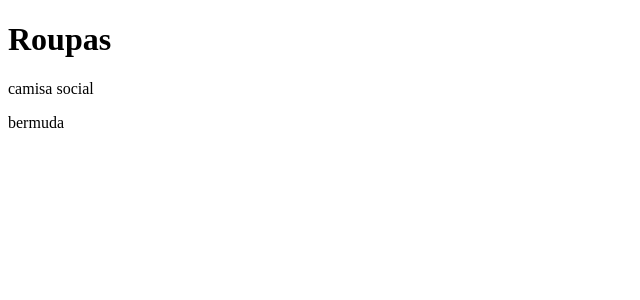
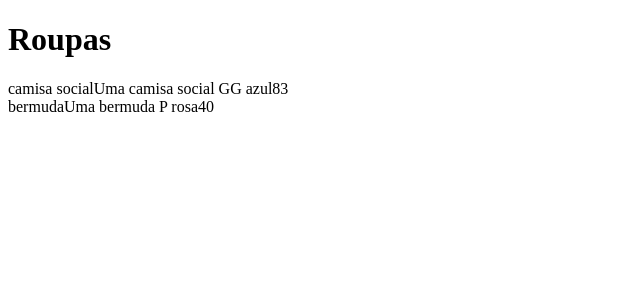
Before and after one commit to IcaroRangel/rest-react, a React (Create React App) app in the folder frontend/: page / in a window 1280 px wide. Shown: the top 300 px of the page, without its empty margins (0-640 px from the left). Built offline with nearby package versions, Linux system fonts and the light colour scheme.

Commit message:
add styled-components

```diff
--- a/frontend/package.json
+++ b/frontend/package.json
@@ -10,9 +10,11 @@
     "@types/node": "^12.0.0",
     "@types/react": "^17.0.0",
     "@types/react-dom": "^17.0.0",
+    "@types/styled-components": "^5.1.14",
     "react": "^17.0.2",
     "react-dom": "^17.0.2",
     "react-scripts": "4.0.3",
+    "styled-components": "^5.3.1",
     "typescript": "^4.1.2",
     "web-vitals": "^1.0.1"
   },
--- a/frontend/src/App.tsx
+++ b/frontend/src/App.tsx
@@ -31,7 +31,11 @@ function App() {
       <h1>Roupas</h1>
       <div>
         {clothes.map((clothe) => (
-          <p>{clothe.name}</p>
+          <div key={clothe.id}>
+            <span>{clothe.name}</span>
+            <span>{clothe.description}</span>
+            <span>{clothe.price}</span>
+          </div>
         ))}
       </div>
     </>
```
Also changed, not shown: 1 other file (tests, documents, lock files or other folders).
